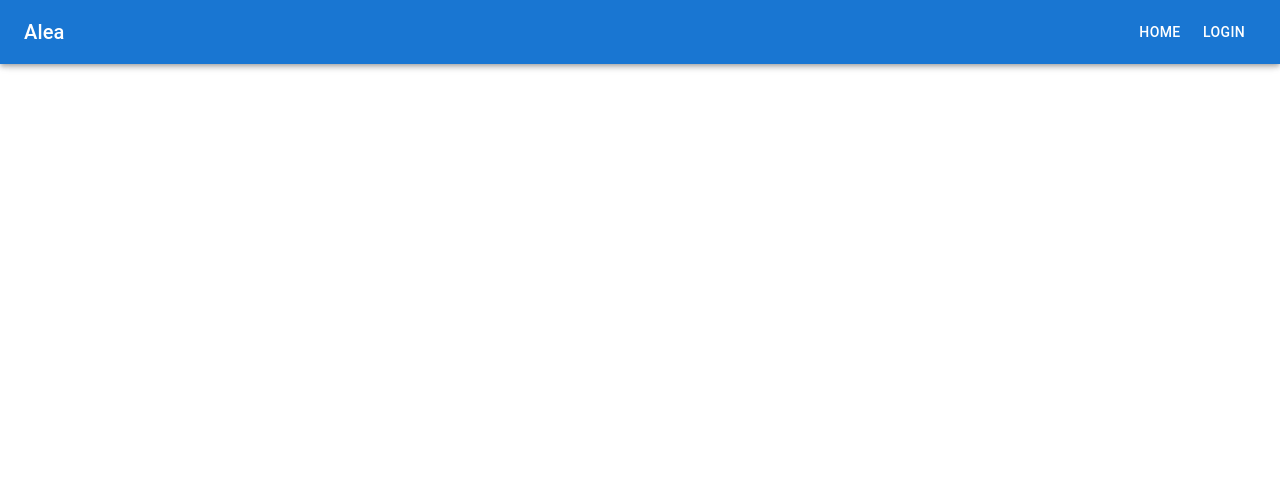
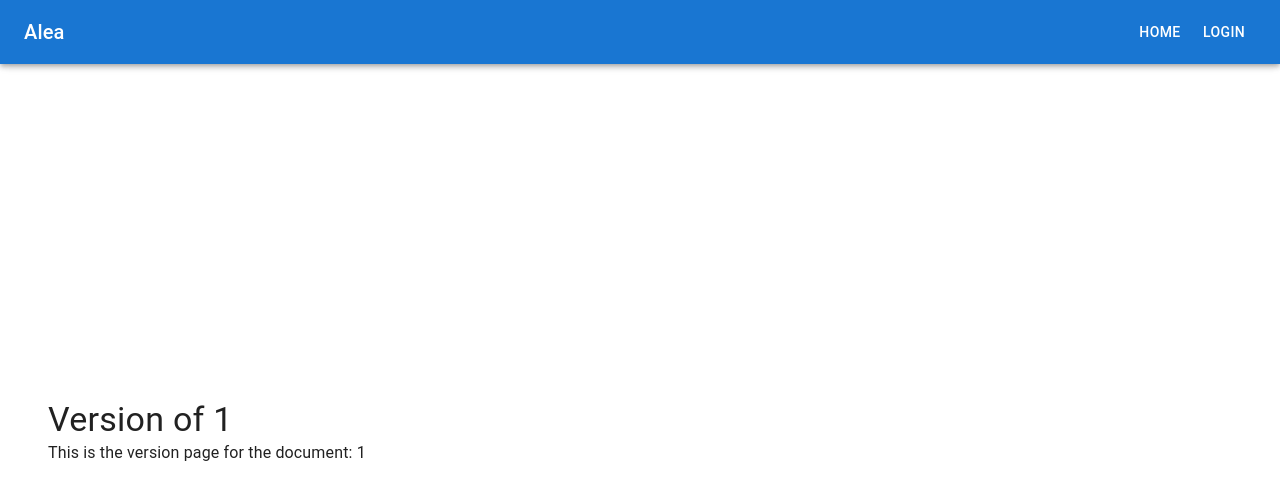
Before and after one commit to mihir2310/gamblingregulatory, a React (Vite) app in the folder FRONTEND/: page /dashboard/1/version in a window 1280 px wide. Before the commit this address had no page. Shown: the top 500 px of the page. Built offline with nearby package versions, Linux system fonts and the light colour scheme.

Commit message:
Added version page and App.jsx edit

```diff
--- a/FRONTEND/src/App.jsx
+++ b/FRONTEND/src/App.jsx
@@ -4,8 +4,8 @@ import { useState } from 'react';
 import Home from './pages/Home';
 import Dashboard from './pages/Dashboard';
 import Login from './pages/Login';
-import Filepage from './pages/Filepage';  // Import Filepage.jsx component
-//yo
+import Filepage from './pages/Filepage';
+import Version from './pages/Version';  // Import the new Version page
 
 function App() {
   const [isAuthenticated, setIsAuthenticated] = useState(false);
@@ -56,8 +56,8 @@ function App() {
           <Route path="/" element={<Home />} />
           <Route path="/login" element={<Login onLogin={handleLogin} />} />
           <Route path="/dashboard" element={isAuthenticated ? <Dashboard /> : <Login onLogin={handleLogin} />} />
-          {/* Add route for Filepage with dynamic URL */}
           <Route path="/dashboard/:fileName" element={<Filepage />} />
+          <Route path="/dashboard/:fileName/version" element={<Version />} /> {/* New route for Version */}
         </Routes>
       </Box>
     </Router>
--- /dev/null
+++ b/FRONTEND/src/pages/Version.jsx
@@ -0,0 +1,16 @@
+import { Box, Typography } from '@mui/material';
+import { useParams } from 'react-router-dom';
+
+const Version = () => {
+  const { fileName } = useParams();
+
+  // You can display versioning information or any other details related to the document here
+  return (
+    <Box sx={{ padding: 3 }}>
+      <Typography variant="h4">Version of {fileName}</Typography>
+      <Typography variant="body1">This is the version page for the document: {fileName}</Typography>
+    </Box>
+  );
+};
+
+export default Version;
```
